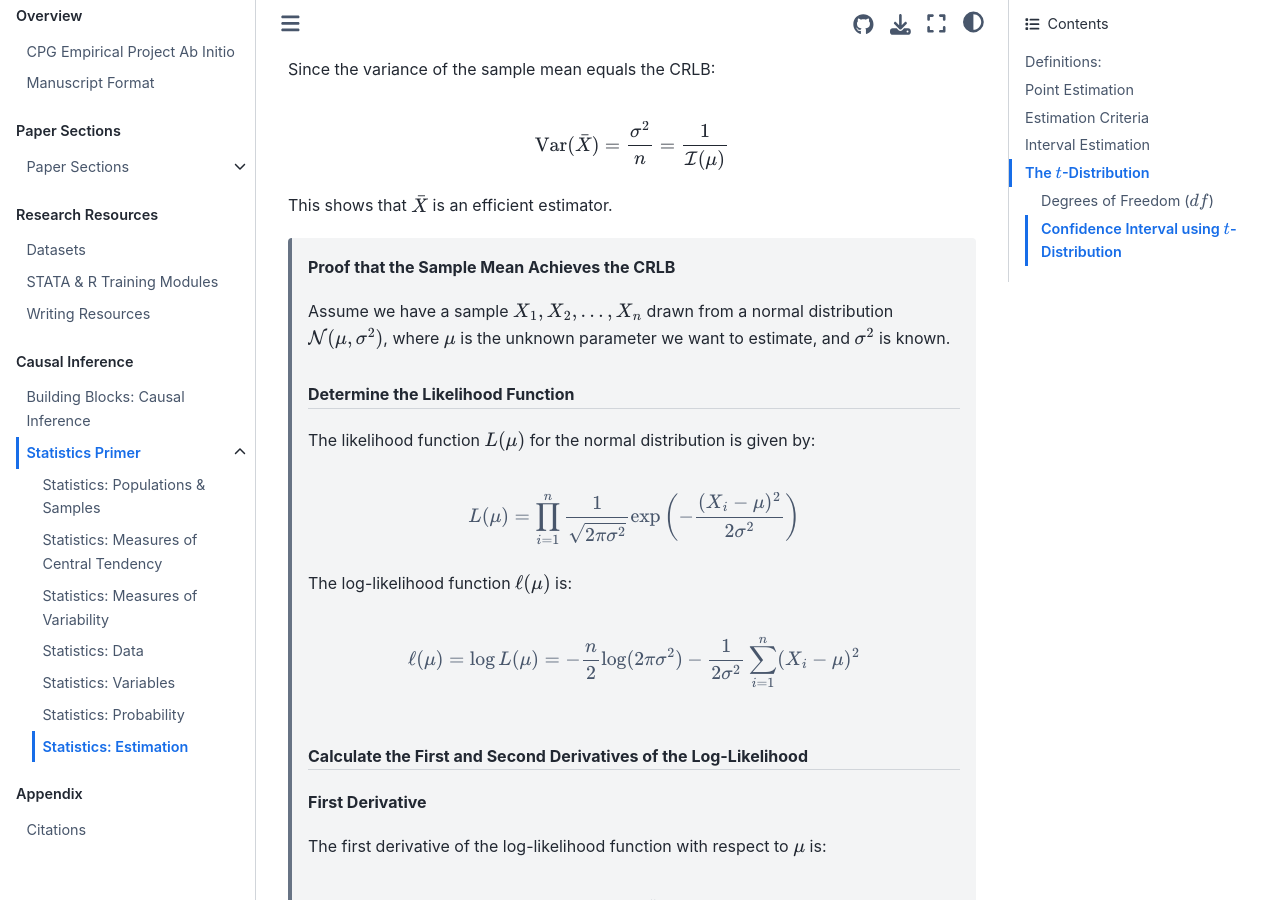
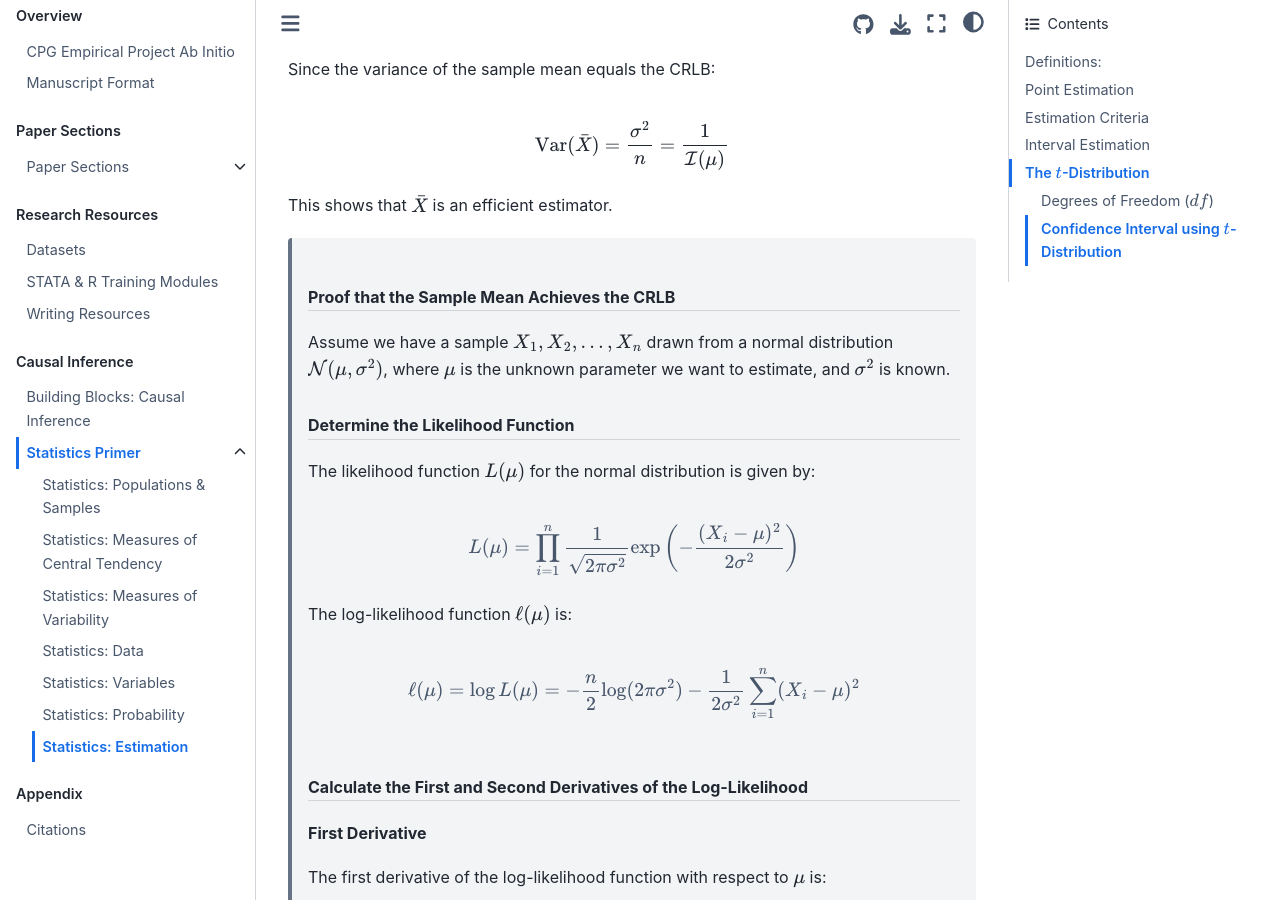
Before and after one commit to cornellpolicygroup/empirical-manual, a Jupyter Book: the page built from content/08-01-07-Estimation.md, in a window 1280 px wide and 900 px high, scrolled down 3884 px. Built offline with Jupyter Book 1.0.4 settings and Sphinx 7.4.7 and the Sphinx Book theme 1.1.4, drawn with Linux system fonts in a browser that asks for light colours.

Commit message:
Fix formatting, hopefully?

```diff
--- a/content/08-01-07-Estimation.md
+++ b/content/08-01-07-Estimation.md
@@ -136,7 +136,7 @@
 
 This shows that $\bar{X}$ is an efficient estimator.
 
-> **Proof that the Sample Mean Achieves the CRLB**
+> ### Proof that the Sample Mean Achieves the CRLB
 >
 > Assume we have a sample $X_1, X_2, \ldots, X_n$ drawn from a normal distribution $\mathcal{N}(\mu, \sigma^2)$, where $\mu$ is the unknown parameter we want to estimate, and $\sigma^2$ is known.
 >
@@ -242,7 +242,6 @@
 
     “I’m 95% confident the population mean lies between these lower and upper limits.”
 
-
 Common confidence levels are 90%, 95%, and 99%. A 95% confidence interval, for instance, means that if we took 100 different samples, approximately 95 of the intervals would contain the true parameter.
 
 ### Significance Level ($\alpha$)
```
